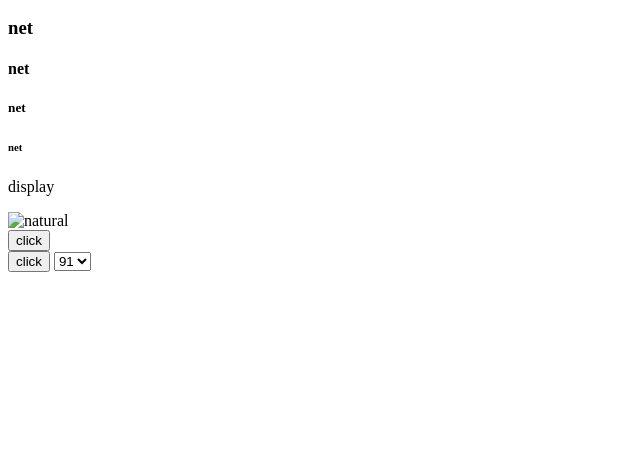
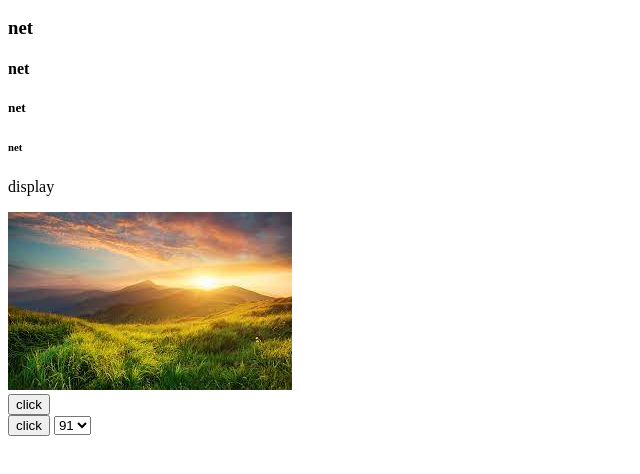
Before and after one commit to swethaselvakumars/HTML, a plain HTML site: page index.html in a window 1280 px wide. Shown: the part 110-584 px from the top of the page, without its empty margins (0-640 px from the left). Drawn offline with Linux system fonts and the light colour scheme.

Commit message:
Update index.html

```diff
--- a/index.html
+++ b/index.html
@@ -15,7 +15,7 @@
 
     <p>display</p>
 
-    <img src="./Assest/download.jpg"  alt="natural"/>
+    <img src="./Assests/download.jpg"  alt="natural"/>
     <div><button>click</button></div>
     <button>click</button>
 
```
